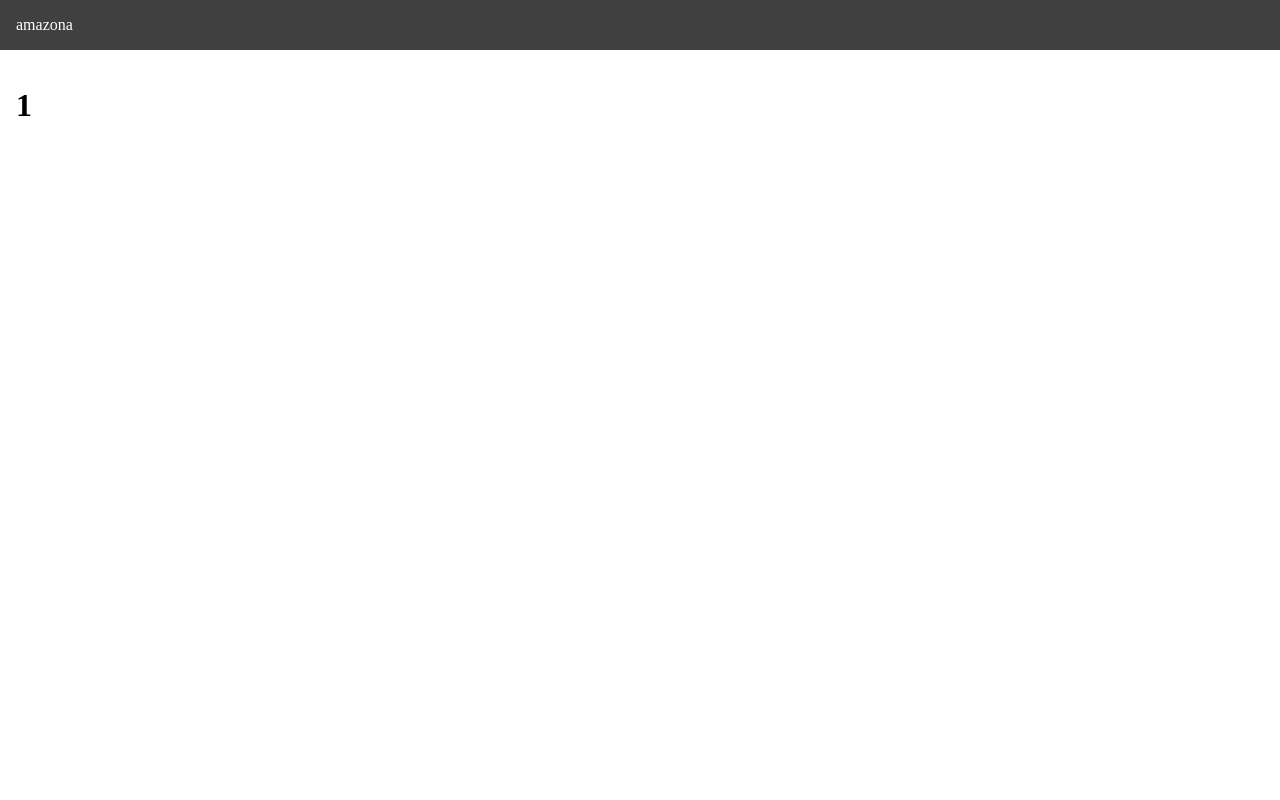
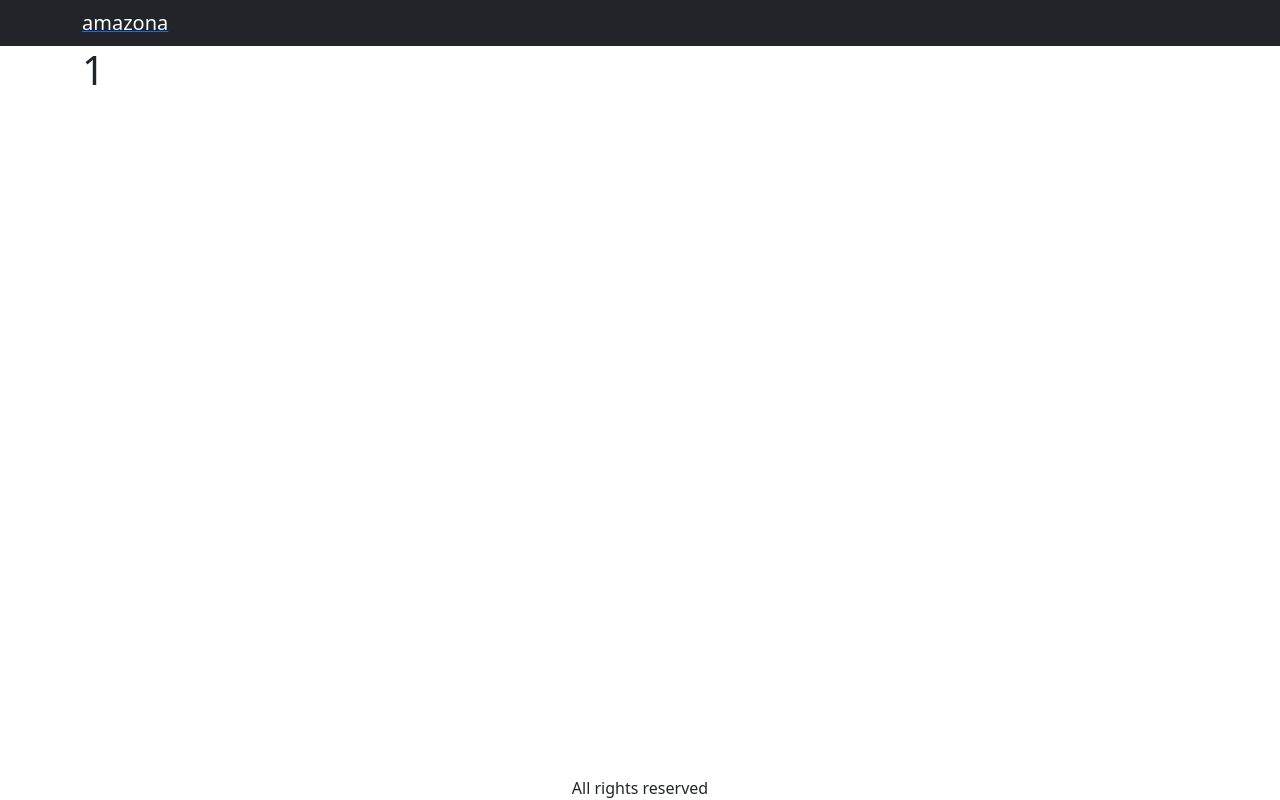
Before and after one commit to zioredd/Amazona, a React (Vite) app in the folder frontend/: page /product/1 in a window 1280 px wide. Built offline with nearby package versions, Linux system fonts and the light colour scheme.

Commit message:
Add-bootstrap-UI-Framework

```diff
--- a/frontend/package.json
+++ b/frontend/package.json
@@ -11,8 +11,11 @@
   },
   "dependencies": {
     "axios": "^1.5.0",
+    "bootstrap": "^5.3.1",
     "react": "^18.2.0",
-    "react-dom": "^18.2.0"
+    "react-bootstrap": "^2.8.0",
+    "react-dom": "^18.2.0",
+    "react-router-bootstrap": "^0.26.2"
   },
   "devDependencies": {
     "@types/react": "^18.2.15",
--- a/frontend/src/App.jsx
+++ b/frontend/src/App.jsx
@@ -2,20 +2,33 @@
 import { BrowserRouter, Link, Routes, Route } from "react-router-dom";
 import HomeScreen from "./screens/HomeScreen";
 import ProductScreen from "./screens/ProductScreen";
+import Navbar from "react-bootstrap/Navbar";
+import Container from "react-bootstrap/Container";
 
 function App() {
   return (
     <BrowserRouter>
-      <div>
+      <div className="d-flex flex-column site-container">
         <header>
-          <Link to="/">amazona</Link>
+          <Navbar bg="dark" variant="dark">
+            <Container>
+              <Link to="/">
+                <Navbar.Brand>amazona</Navbar.Brand>
+              </Link>
+            </Container>
+          </Navbar>
         </header>
         <main>
-          <Routes>
-            <Route path="/product/:slug" element={<ProductScreen />} />
-            <Route path="/" element={<HomeScreen />} />
-          </Routes>
+          <Container>
+            <Routes>
+              <Route path="/product/:slug" element={<ProductScreen />} />
+              <Route path="/" element={<HomeScreen />} />
+            </Routes>
+          </Container>
         </main>
+        <footer>
+          <div className="text-center">All rights reserved</div>
+        </footer>
       </div>
     </BrowserRouter>
   );
--- a/frontend/src/index.css
+++ b/frontend/src/index.css
@@ -1,20 +1,19 @@
-
 body {
-  margin: 0
+  margin: 0;
+  font-family: -apple-system, BlinkMacSystemFont, 'Segoe UI', 'Roboto', 'Oxygen',
+    'Ubuntu', 'Cantarell', 'Fira Sans', 'Droid Sans', 'Helvetica Neue',
+    sans-serif;
+  -webkit-font-smoothing: antialiased;
+  -moz-osx-font-smoothing: grayscale;
 }
 
-header {
-  background-color: #404040;
-  padding: 1rem;
-}
 
-header a {
-  color: #fff;
-  text-decoration: none
+.site-container {
+  min-height: 100vh;
 }
 
 main {
-  padding: 1rem;
+  flex: 1;
 }
 
 .products {
@@ -22,19 +21,16 @@
   flex-wrap: wrap;
   justify-content: center;
 }
-
 .product {
-  border: 1px solid #404040;
+  border: 1px #404040 solid;
   margin: 1rem;
 }
-
 .product img {
   width: 100%;
-  max-width: 250px;
+  max-width: 400px;
 }
-
 .product-info {
-  margin: 1rem;
+  padding: 1rem;
 }
 
 /* :root {
--- a/frontend/src/main.jsx
+++ b/frontend/src/main.jsx
@@ -1,6 +1,7 @@
 import React from "react";
 import ReactDOM from "react-dom/client";
 import App from "./App.jsx";
+import "bootstrap/dist/css/bootstrap.min.css";
 import "./index.css";
 
 ReactDOM.createRoot(document.getElementById("root")).render(
```
Also changed, not shown: 1 other file (tests, documents, lock files or other folders).
